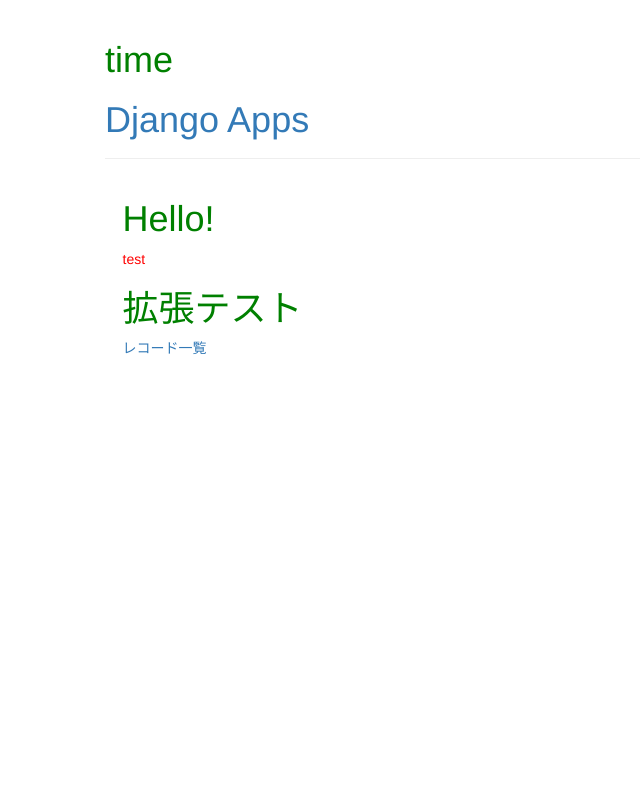
After one commit to YotaroTakagi/django-app, a Django app: template mahjong/templates/mahjong/record_form.html in a window 1280 px wide. The commit adds this page. Shown: the whole page, without its empty margins (0-640 px from the left). Run offline with Django 3.2, Linux system fonts and the light colour scheme; the template is opened without the code that fills it, so the values that code supplies are empty; some libraries are stand-ins or nearby versions.

Commit message:
create test record

```diff
--- a/mahjong/static/css/index.css
+++ b/mahjong/static/css/index.css
@@ -1,7 +1,11 @@
 h1 {
-    color: red;
+    color: green;
 }
 
 p {
     color: red;
 }
+
+body {
+    padding-left: 105px;
+}
--- a/mahjong/templates/mahjong/base.html
+++ b/mahjong/templates/mahjong/base.html
@@ -2,7 +2,8 @@
 
 <html>
     <head>
-        <title>Mahjong Record</title>
+
+        <title>麻雀レコード</title>
 
         <link rel="stylesheet" href="//maxcdn.bootstrapcdn.com/bootstrap/3.2.0/css/bootstrap.min.css">
         <link rel="stylesheet" href="//maxcdn.bootstrapcdn.com/bootstrap/3.2.0/css/bootstrap-theme.min.css">
@@ -12,6 +13,7 @@
     <body>
 
         <div class="page-header">
+            <h1>time</h1>
             <h1><a href="/">Django Apps</a></h1>
         </div>
         <div class="content container">
--- a/mahjong/templates/mahjong/index.html
+++ b/mahjong/templates/mahjong/index.html
@@ -1,7 +1,9 @@
 {% extends 'mahjong/base.html' %}
+
 
 {% block content %}
     <h1> Hello! </h1>
-        <p> test </p>
+        <p> {{ time }} </p>
     <h1> 拡張テスト </h1>
+    <a href="/templates/mahjong/record_form">レコード一覧</a>
 {% endblock %}
--- /dev/null
+++ b/mahjong/templates/mahjong/record_form.html
@@ -0,0 +1,9 @@
+{% extends 'mahjong/base.html' %}
+
+
+{% block content %}
+    <h1> Hello! </h1>
+        <p> test </p>
+    <h1> 拡張テスト </h1>
+    <a href="apps/mahjong/templates/mahjong/record_form.html">レコード一覧</a>
+{% endblock %}
--- a/mahjong/views.py
+++ b/mahjong/views.py
@@ -1,5 +1,8 @@
 from django.shortcuts import render
 from django.http import HttpResponse
+from django.utils import timezone
+from .models import Mahjong
 
 def index (request):
-    return render(request, 'mahjong/index.html', {})
+    currentTime = timezone.now()
+    return render(request, 'mahjong/index.html', {'time' : currentTime})
```
